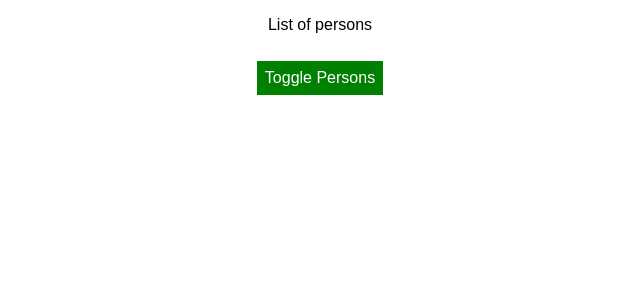
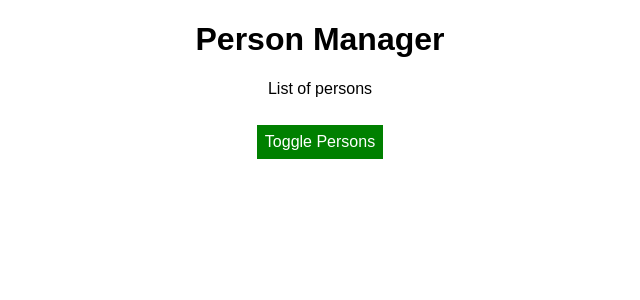
Before and after one commit to siluok3/toggled-list, a React app: page / in a window 1280 px wide. Shown: the top 300 px of the page, without its empty margins (320-960 px from the left). Built offline with nearby package versions, Linux system fonts and the light colour scheme.

Commit message:
Add app title prop

```diff
--- a/src/components/Cockpit/Cockpit.js
+++ b/src/components/Cockpit/Cockpit.js
@@ -18,6 +18,7 @@
 
   return (
     <div className={classes.Cockpit}>
+      <h1>{props.title}</h1>
       <p className={assignedClasses.join(' ')}>List of persons</p>
       <button
         className={btnClass.join(' ')}
--- a/src/containers/App.js
+++ b/src/containers/App.js
@@ -55,6 +55,7 @@
     return (
       <div className={classes.App}>
         <Cockpit
+          title={this.props.appTitle}
           persons={this.state.persons}
           showPersons={this.state.showPersons}
           clicked={this.togglePersonsHandler}
--- a/src/index.js
+++ b/src/index.js
@@ -4,5 +4,5 @@
 import App from './containers/App';
 import registerServiceWorker from './registerServiceWorker';
 
-ReactDOM.render(<App />, document.getElementById('root'));
+ReactDOM.render(<App appTitle="Person Manager" />, document.getElementById('root'));
 registerServiceWorker();
```
